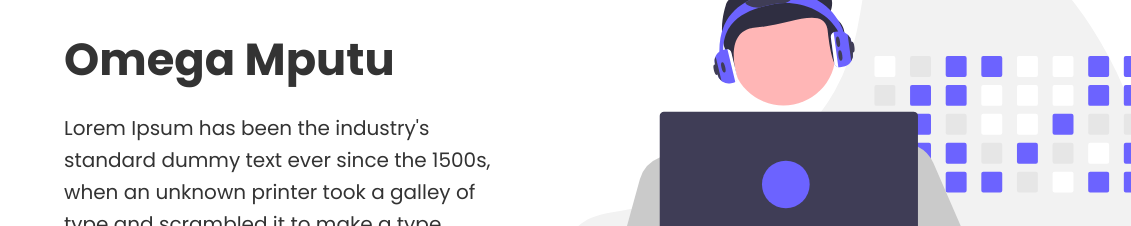
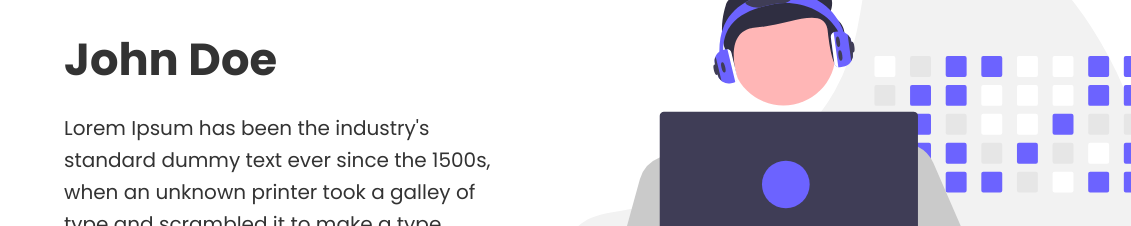
Before and after one commit to omegamputu/landingpage, a website: page index.html in a window 1280 px wide. Shown: the part 227-453 px from the top of the page, 0-1131 px from the left. Drawn offline with nearby package versions, Linux system fonts and the light colour scheme.

Commit message:
Initial page version

```diff
--- a/index.html
+++ b/index.html
@@ -70,7 +70,7 @@
         <div class="header-content">
           <div class="container grid-2">
             <div class="column-1">
-              <h1 class="header-title">Omega Mputu</h1>
+              <h1 class="header-title">John Doe</h1>
               <p class="text">
                 Lorem Ipsum has been the industry's standard dummy text ever since the 1500s,
                 when an unknown printer took a galley of type and scrambled it to make a type specimen book
--- a/resources/sass/_responsive.scss
+++ b/resources/sass/_responsive.scss
@@ -1,4 +1,4 @@
-@media (max-width: 1200px) {
+@media (max-width: 1280px) {
     .text {
         font-size: 1rem;
     }
```
